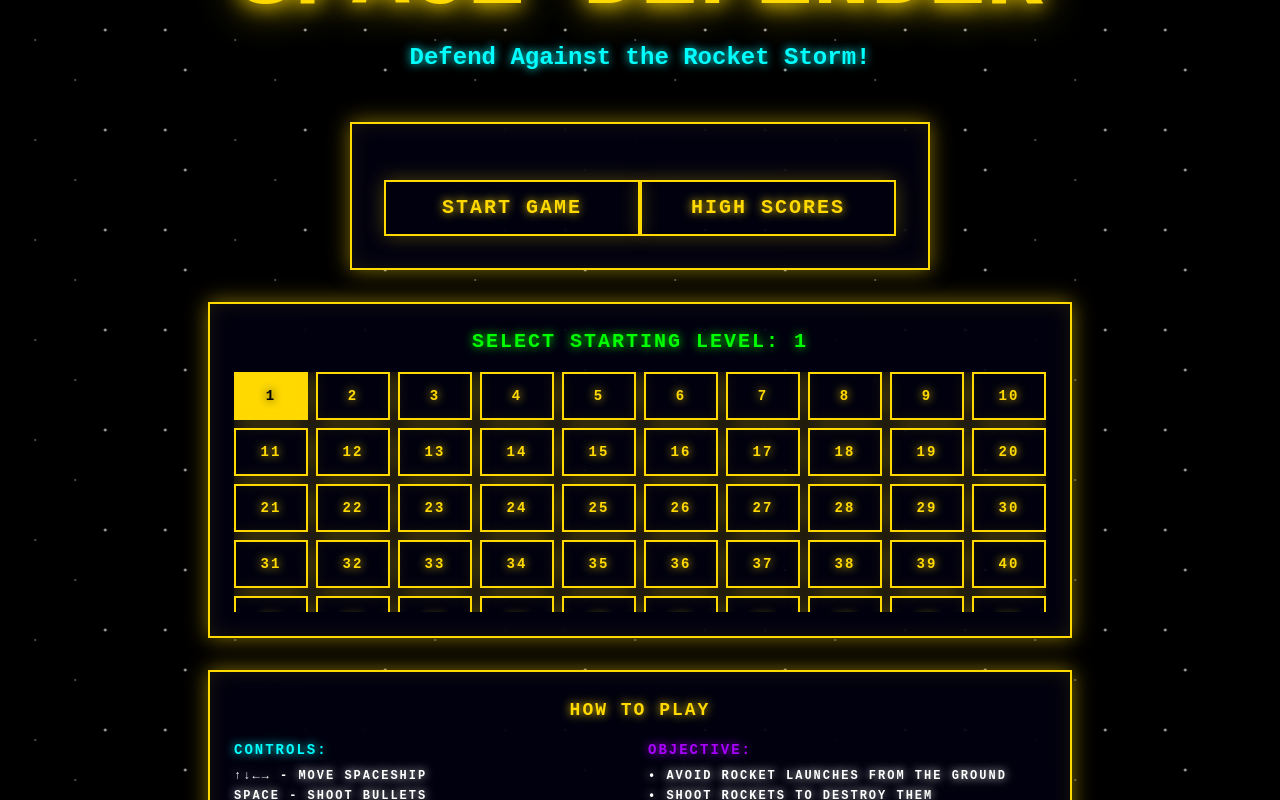
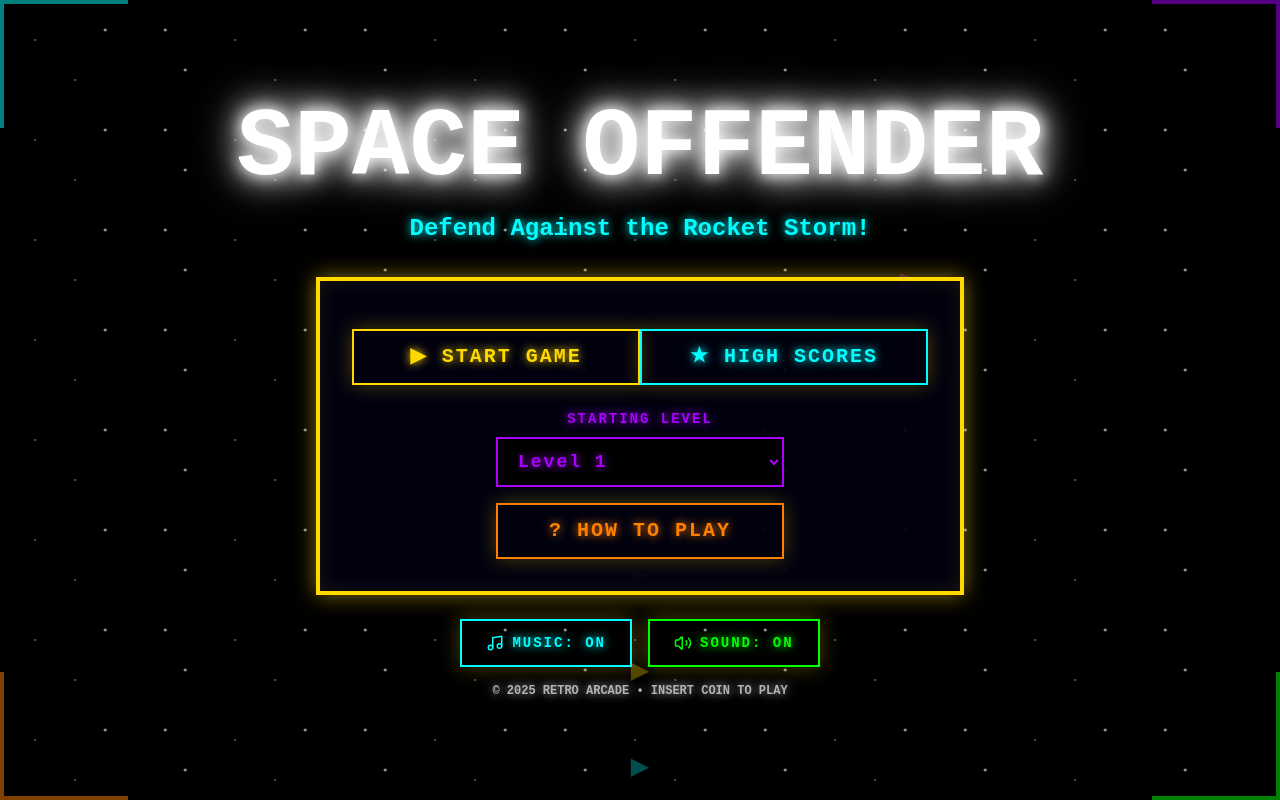
Before and after one commit to rephrais/galaxy-guard, a React (Vite) app: page / in a window 1280 px wide. Built offline with nearby package versions, Linux system fonts and the light colour scheme; the HTML template or start-up script is replaced by a standard one.

Commit message:
Refactor: Improve front page design

```diff
--- a/src/components/game/StartMenu.tsx
+++ b/src/components/game/StartMenu.tsx
@@ -1,5 +1,6 @@
 import React, { useState, useEffect } from 'react';
 import { LeaderboardEntry, SaveData } from '@/types/game';
+import { Volume2, VolumeX, Music } from 'lucide-react';
 
 interface StartMenuProps {
   onStartGame: () => void;
@@ -13,8 +14,11 @@ export const StartMenu: React.FC<StartMenuProps> = ({
   hasSavedGame
 }) => {
   const [showLeaderboard, setShowLeaderboard] = useState(false);
+  const [showHowToPlay, setShowHowToPlay] = useState(false);
   const [leaderboard, setLeaderboard] = useState<LeaderboardEntry[]>([]);
   const [selectedLevel, setSelectedLevel] = useState(1);
+  const [musicEnabled, setMusicEnabled] = useState(true);
+  const [soundEnabled, setSoundEnabled] = useState(true);
 
   useEffect(() => {
     // Load leaderboard from localStorage
@@ -28,26 +32,26 @@ export const StartMenu: React.FC<StartMenuProps> = ({
     setSelectedLevel(level);
   };
 
-  const renderLevelSelect = () => {
-    const levels = [];
-    for (let i = 1; i <= 100; i++) {
-      levels.push(
-        <button
-          key={i}
-          onClick={() => handleLevelSelect(i)}
-          className={`arcade-button text-sm ${
-            selectedLevel === i ? 'bg-primary text-black' : ''
-          }`}
-        >
-          {i}
-        </button>
-      );
-    }
-
+  const renderAnimatedSpaceships = () => {
+    const colors = ['neon-yellow', 'neon-cyan', 'neon-purple', 'neon-green', 'neon-orange', 'neon-red'];
     return (
-      <div className="grid grid-cols-10 gap-2 max-h-60 overflow-y-auto">
-        {levels}
-      </div>
+      <>
+        {[...Array(8)].map((_, i) => (
+          <div
+            key={i}
+            className="absolute spaceship-float"
+            style={{
+              top: `${10 + i * 12}%`,
+              animationDelay: `${i * 2}s`,
+              animationDuration: `${12 + i * 2}s`,
+            }}
+          >
+            <div className={`text-${colors[i % colors.length]} text-2xl opacity-30`}>
+              ▶
+            </div>
+          </div>
+        ))}
+      </>
     );
   };
 
@@ -55,8 +59,9 @@ export const StartMenu: React.FC<StartMenuProps> = ({
     return (
       <div className="fixed inset-0 bg-background flex items-center justify-center z-50">
         <div className="starfield" />
+        {renderAnimatedSpaceships()}
         <div className="hud-panel max-w-2xl w-full mx-4 relative z-10">
-          <div className="pixel-text text-4xl text-center text-score-text mb-8">
+          <div className="pixel-text text-4xl text-center color-splash mb-8">
             HIGH SCORES
           </div>
 
@@ -65,7 +70,10 @@ export const StartMenu: React.FC<StartMenuProps> = ({
               leaderboard.map((entry, index) => (
                 <div
                   key={index}
-                  className="flex justify-between items-center p-4 border border-neon-blue rounded"
+                  className="flex justify-between items-center p-4 border-2"
+                  style={{
+                    borderColor: `hsl(var(--neon-${['yellow', 'cyan', 'purple', 'green', 'orange'][index % 5]}))`
+                  }}
                 >
                   <div className="flex items-center space-x-4">
                     <div className="pixel-text text-xl text-neon-yellow w-8">
@@ -105,84 +113,162 @@ export const StartMenu: React.FC<StartMenuProps> = ({
     );
   }
 
-  return (
-    <div className="fixed inset-0 bg-background flex items-center justify-center z-50">
-      <div className="starfield" />
-
-      <div className="relative z-10 text-center max-w-4xl mx-auto px-4">
-        {/* Game Title */}
-        <div className="mb-12">
-          <div className="pixel-text text-8xl text-neon-yellow mb-4" style={{
-            textShadow: '0 0 20px currentColor, 0 0 40px currentColor'
-          }}>
-            SPACE DEFENDER
-          </div>
-          <div className="pixel-text text-2xl text-neon-cyan">
-            Defend Against the Rocket Storm!
-          </div>
-        </div>
-
-        {/* Main Menu */}
-        <div className="hud-panel inline-block p-8 mb-8">
-          <div className="space-y-6">
-            <button
-              onClick={onStartGame}
-              className="arcade-button text-xl w-64"
-            >
-              START GAME
-            </button>
-
-            {hasSavedGame && onLoadGame && (
-              <button
-                onClick={onLoadGame}
-                className="arcade-button text-xl w-64"
-              >
-                CONTINUE GAME
-              </button>
-            )}
-
-            <button
-              onClick={() => setShowLeaderboard(true)}
-              className="arcade-button text-xl w-64"
-            >
-              HIGH SCORES
-            </button>
-          </div>
-        </div>
-
-        {/* Level Selection */}
-        <div className="hud-panel mb-8 p-6">
-          <div className="pixel-text text-xl text-neon-green mb-4">
-            SELECT STARTING LEVEL: {selectedLevel}
-          </div>
-          {renderLevelSelect()}
-        </div>
-
-        {/* Instructions */}
-        <div className="hud-panel p-6">
-          <div className="pixel-text text-lg text-neon-yellow mb-4">
+  if (showHowToPlay) {
+    return (
+      <div className="fixed inset-0 bg-background flex items-center justify-center z-50">
+        <div className="starfield" />
+        {renderAnimatedSpaceships()}
+        <div className="hud-panel max-w-2xl w-full mx-4 relative z-10">
+          <div className="pixel-text text-4xl text-center color-splash mb-8">
             HOW TO PLAY
           </div>
-          <div className="grid grid-cols-1 md:grid-cols-2 gap-4 text-left">
-            <div>
-              <div className="pixel-text text-sm text-neon-cyan mb-2">CONTROLS:</div>
-              <div className="pixel-text text-xs text-foreground space-y-1">
+
+          <div className="grid grid-cols-1 md:grid-cols-2 gap-6 text-left">
+            <div className="border-2 border-neon-cyan p-4">
+              <div className="pixel-text text-xl text-neon-cyan mb-4">CONTROLS:</div>
+              <div className="pixel-text text-sm text-foreground space-y-2">
                 <div>↑↓←→ - Move Spaceship</div>
                 <div>SPACE - Shoot Bullets</div>
                 <div>B - Drop Bombs</div>
                 <div>P - Pause Game</div>
               </div>
             </div>
-            <div>
-              <div className="pixel-text text-sm text-neon-purple mb-2">OBJECTIVE:</div>
-              <div className="pixel-text text-xs text-foreground space-y-1">
-                <div>• Avoid rocket launches from the ground</div>
+            <div className="border-2 border-neon-purple p-4">
+              <div className="pixel-text text-xl text-neon-purple mb-4">OBJECTIVE:</div>
+              <div className="pixel-text text-sm text-foreground space-y-2">
+                <div>• Avoid rocket launches</div>
                 <div>• Shoot rockets to destroy them</div>
                 <div>• Survive as long as possible</div>
-                <div>• Reach higher levels for more points</div>
+                <div>• Defeat bosses every minute!</div>
+              </div>
+            </div>
+            <div className="border-2 border-neon-green p-4">
+              <div className="pixel-text text-xl text-neon-green mb-4">REWARDS:</div>
+              <div className="pixel-text text-sm text-foreground space-y-2">
+                <div>• Big Ships: +100 Ammo</div>
+                <div>• Boss: +1000 Ammo</div>
+                <div>• Higher levels = More points</div>
+              </div>
+            </div>
+            <div className="border-2 border-neon-orange p-4">
+              <div className="pixel-text text-xl text-neon-orange mb-4">ENEMIES:</div>
+              <div className="pixel-text text-sm text-foreground space-y-2">
+                <div>• Small Rockets: Fast & Deadly</div>
+                <div>• Big Ships: Tough but Rewarding</div>
+                <div>• Mega Boss: Every Minute!</div>
               </div>
             </div>
           </div>
+
+          <div className="mt-8 text-center">
+            <button
+              onClick={() => setShowHowToPlay(false)}
+              className="arcade-button"
+            >
+              BACK TO MENU
+            </button>
+          </div>
+        </div>
+      </div>
+    );
+  }
+
+  return (
+    <div className="fixed inset-0 bg-background flex items-center justify-center z-50 overflow-hidden">
+      <div className="starfield" />
+      {renderAnimatedSpaceships()}
+
+      {/* Colorful corner decorations */}
+      <div className="absolute top-0 left-0 w-32 h-32 border-l-4 border-t-4 border-neon-cyan opacity-50" />
+      <div className="absolute top-0 right-0 w-32 h-32 border-r-4 border-t-4 border-neon-purple opacity-50" />
+      <div className="absolute bottom-0 left-0 w-32 h-32 border-l-4 border-b-4 border-neon-orange opacity-50" />
+      <div className="absolute bottom-0 right-0 w-32 h-32 border-r-4 border-b-4 border-neon-green opacity-50" />
+
+      <div className="relative z-10 text-center max-w-4xl mx-auto px-4">
+        {/* Game Title */}
+        <div className="mb-8">
+          <div className="pixel-text text-7xl md:text-8xl retro-glow color-splash mb-4">
+            SPACE OFFENDER
+          </div>
+          <div className="pixel-text text-xl md:text-2xl text-neon-cyan">
+            Defend Against the Rocket Storm!
+          </div>
+        </div>
+
+        {/* Main Menu Container */}
+        <div className="hud-panel inline-block p-8 mb-6 border-4">
+          <div className="space-y-4">
+            <button
+              onClick={onStartGame}
+              className="arcade-button text-xl w-72 border-neon-yellow hover:bg-neon-yellow"
+            >
+              ▶ START GAME
+            </button>
+
+            {hasSavedGame && onLoadGame && (
+              <button
+                onClick={onLoadGame}
+                className="arcade-button text-xl w-72 border-neon-green hover:bg-neon-green text-neon-green hover:text-black"
+              >
+                ⟳ CONTINUE GAME
+              </button>
+            )}
+
+            <button
+              onClick={() => setShowLeaderboard(true)}
+              className="arcade-button text-xl w-72 border-neon-cyan hover:bg-neon-cyan text-neon-cyan hover:text-black"
+            >
+              ★ HIGH SCORES
+            </button>
+
+            {/* Level Dropdown */}
+            <div className="pt-2">
+              <label className="pixel-text text-sm text-neon-purple block mb-2">
+                STARTING LEVEL
+              </label>
+              <select
+                value={selectedLevel}
+                onChange={(e) => setSelectedLevel(Number(e.target.value))}
+                className="w-72 px-4 py-3 bg-background border-2 border-neon-purple text-neon-purple pixel-text text-lg hover:bg-neon-purple hover:text-black transition-all cursor-pointer"
+              >
+                {Array.from({ length: 100 }, (_, i) => i + 1).map((level) => (
+                  <option key={level} value={level} className="bg-background text-foreground">
+                    Level {level}
+                  </option>
+                ))}
+              </select>
+            </div>
+
+            <button
+              onClick={() => setShowHowToPlay(true)}
+              className="arcade-button text-xl w-72 border-neon-orange hover:bg-neon-orange text-neon-orange hover:text-black"
+            >
+              ? HOW TO PLAY
+            </button>
+          </div>
+        </div>
+
+        {/* Audio Controls */}
+        <div className="flex justify-center gap-4 mb-4">
+          <button
+            onClick={() => setMusicEnabled(!musicEnabled)}
+            className="arcade-button text-sm px-6 border-neon-cyan text-neon-cyan hover:bg-neon-cyan hover:text-black flex items-center gap-2"
+          >
+            <Music size={18} className={!musicEnabled ? 'opacity-30' : ''} />
+            MUSIC: {musicEnabled ? 'ON' : 'OFF'}
+          </button>
+          <button
+            onClick={() => setSoundEnabled(!soundEnabled)}
+            className="arcade-button text-sm px-6 border-neon-green text-neon-green hover:bg-neon-green hover:text-black flex items-center gap-2"
+          >
+            {soundEnabled ? <Volume2 size={18} /> : <VolumeX size={18} />}
+            SOUND: {soundEnabled ? 'ON' : 'OFF'}
+          </button>
+        </div>
+
+        {/* Footer Credits */}
+        <div className="pixel-text text-xs text-muted-foreground">
+          © 2025 RETRO ARCADE • INSERT COIN TO PLAY
         </div>
       </div>
     </div>
--- a/src/index.css
+++ b/src/index.css
@@ -194,4 +194,45 @@ All colors MUST be HSL for perfect arcade aesthetic.
   .danger-pulse {
     animation: danger-pulse 1s ease-in-out infinite;
   }
+
+  /* Retro Color Splash Animations */
+  @keyframes color-splash {
+    0%, 100% { color: hsl(var(--neon-yellow)); }
+    20% { color: hsl(var(--neon-cyan)); }
+    40% { color: hsl(var(--neon-purple)); }
+    60% { color: hsl(var(--neon-green)); }
+    80% { color: hsl(var(--neon-orange)); }
+  }
+
+  .color-splash {
+    animation: color-splash 3s ease-in-out infinite;
+  }
+
+  @keyframes spaceship-float {
+    0%, 100% { transform: translateX(-100%) translateY(0px); }
+    50% { transform: translateX(120vw) translateY(-30px); }
+  }
+
+  .spaceship-float {
+    animation: spaceship-float 15s linear infinite;
+  }
+
+  @keyframes retro-glow {
+    0%, 100% {
+      text-shadow:
+        0 0 10px currentColor,
+        0 0 20px currentColor,
+        0 0 30px currentColor;
+    }
+    50% {
+      text-shadow:
+        0 0 20px currentColor,
+        0 0 40px currentColor,
+        0 0 60px currentColor;
+    }
+  }
+
+  .retro-glow {
+    animation: retro-glow 2s ease-in-out infinite;
+  }
 }
```
